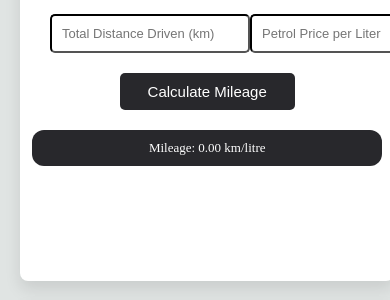
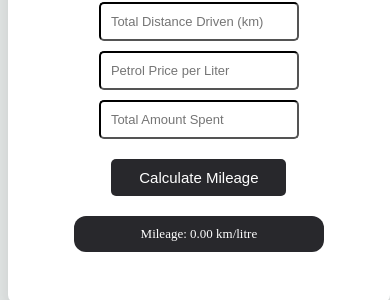
Before and after one commit to afeeha002/Vehicle-Mileage-Calculator, a plain HTML site: page index.html in a window 390 px wide. Shown: the part 110-410 px from the top of the page. Drawn offline with Linux system fonts and the light colour scheme.

Commit message:
first commit

```diff
--- a/style.css
+++ b/style.css
@@ -9,6 +9,7 @@ body {
     height: 100vh;
     padding: 0%;
     margin: 0%;
+    overflow: hidden;
 
 }
 
@@ -149,3 +150,21 @@ button:hover{
     border-radius: 12px;
     text-align: center;
 }
+
+@media (max-width:500px){
+    .data-1 , .data-2{
+        display: flex;
+        flex-direction: column;
+        gap: 10px;
+    }
+
+    .price, .mileage{
+        width:250px;
+    }
+
+    .top, .bottom{
+        width: 98%;
+        height: 48%;
+        margin: 2%;
+    }
+}
```
